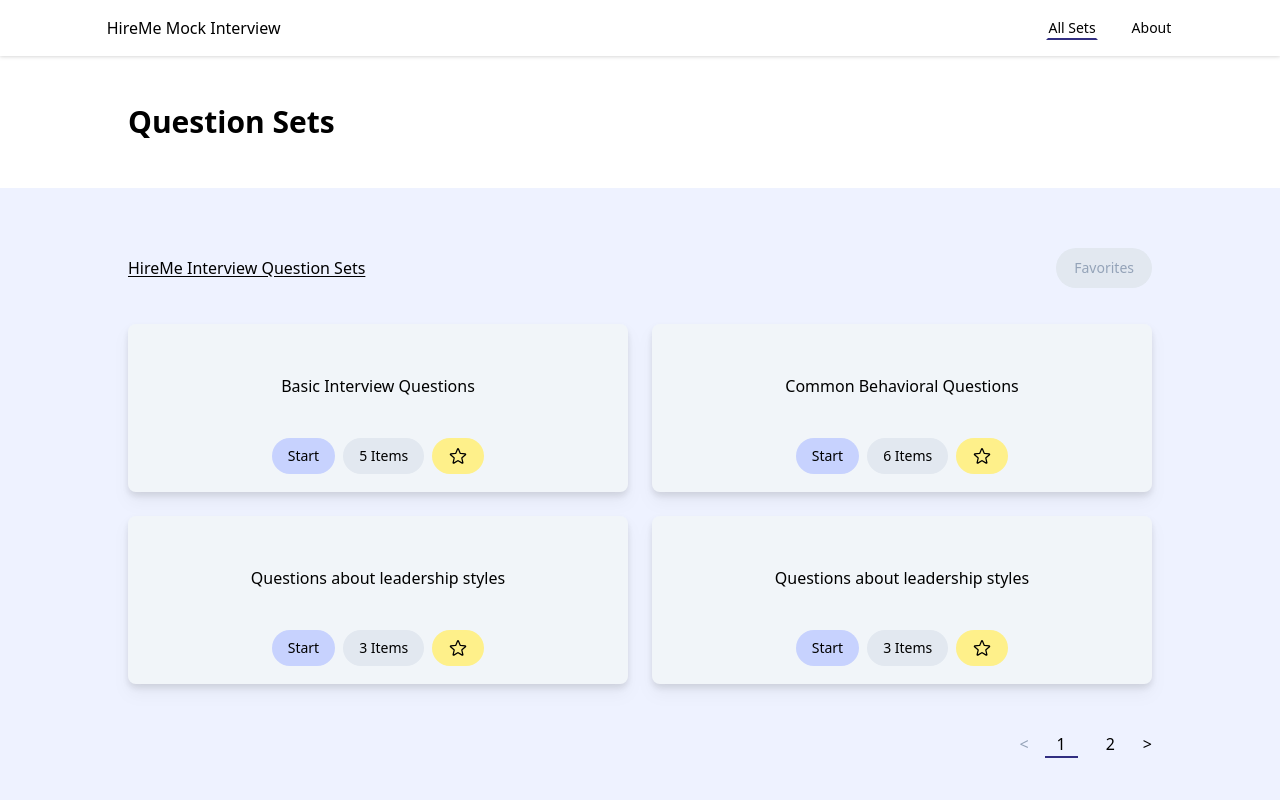
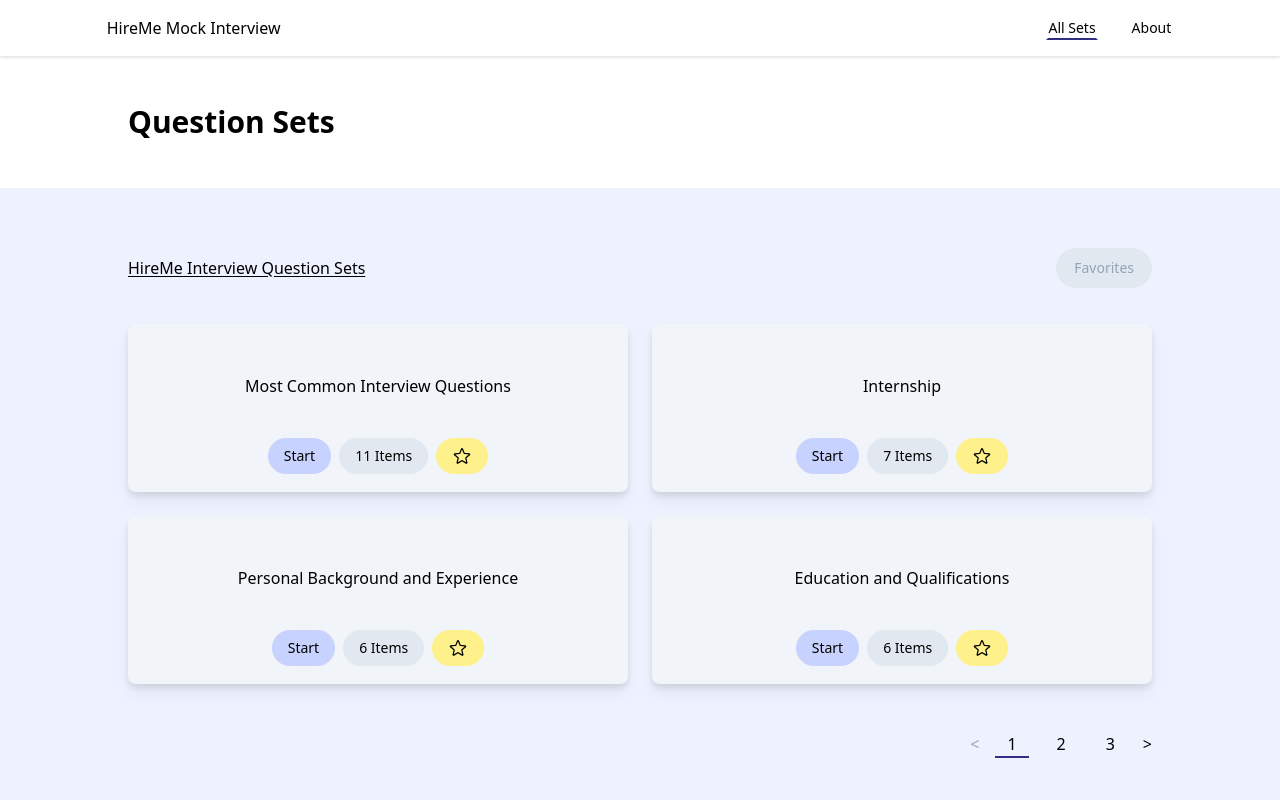
Before and after one commit to jogarbaut/hiremeinterview-react-ts-rtk, a React (Vite) app: page / in a window 1280 px wide. Shown: the top 800 px of the page. Built offline with nearby package versions, Linux system fonts and the light colour scheme.

Commit message:
updated default questions

```diff
--- a/src/data/questionSets.ts
+++ b/src/data/questionSets.ts
@@ -1,37 +1,83 @@
 export const questionSets = [
   {
     id: "1",
-    title: "Basic Interview Questions",
+    title: "Most Common Interview Questions",
     isFavorite: false,
     isCustom: false,
     questions: [
       {
-        id: "11",
+        id: "1",
         question: "Tell me about yourself.",
         isFavorite: false,
         isCustom: false,
       },
       {
-        id: "12",
-        question: "What are your strengths?",
+        id: "2",
+        question:
+          "Why are you applying for this position?",
         isFavorite: false,
         isCustom: false,
       },
       {
-        id: "13",
-        question: "What are your weaknesses?",
+        id: "3",
+        question:
+          "Walk me through your resume.",
         isFavorite: false,
         isCustom: false,
       },
       {
-        id: "14",
-        question: "Why do you want this job?",
+        id: "4",
+        question:
+          "Tell me about your strengths.",
         isFavorite: false,
         isCustom: false,
       },
       {
-        id: "15",
-        question: "What are your short-term and long-term career goals?",
+        id: "5",
+        question:
+          "Tell me about your weaknesses.",
+        isFavorite: false,
+        isCustom: false,
+      },
+      {
+        id: "6",
+        question:
+          "What are the most important things you are looking for in your next role?",
+        isFavorite: false,
+        isCustom: false,
+      },
+      {
+        id: "7",
+        question:
+          "Tell me about a challenge or conflict you've faced at work, and how you dealt with it.",
+        isFavorite: false,
+        isCustom: false,
+      },
+      {
+        id: "8",
+        question:
+          "Where do you see yourself in 5 years?",
+        isFavorite: false,
+        isCustom: false,
+      },
+      {
+        id: "9",
+        question:
+          "What made you apply to this company?",
+        isFavorite: false,
+        isCustom: false,
+      },
+      {
+        id: "10",
+        question:
+          "When can you start?",
+        isFavorite: false,
+        isCustom: false,
+      },
+      {
+        id: "11",
+        question:
+          "Do you have any questions for me (the interviewer)?",
         isFavorite: false,
         isCustom: false,
       },
@@ -39,46 +85,49 @@
   },
   {
     id: "2",
-    title: "Common Behavioral Questions",
+    title: "Internship",
     isFavorite: false,
     isCustom: false,
     questions: [
       {
-        id: "21",
-        question: "Can you describe a time when your work was criticized?",
+        id: "1",
+        question: "Tell me about yourself.",
         isFavorite: false,
         isCustom: false,
       },
       {
-        id: "22",
-        question:
-          "Have you ever been on a team where someone was not completing their work? How did you handle the situation?",
+        id: "2",
+        question: "Why are you interested in this internship?",
         isFavorite: false,
         isCustom: false,
       },
       {
-        id: "23",
-        question: "Describe your method for keeping track of multiple tasks.",
+        id: "3",
+        question: "What skills and experience do you hope to gain during your time as an intern?",
         isFavorite: false,
         isCustom: false,
       },
       {
-        id: "24",
-        question:
-          "Describe a significant challenge you have experience in your career or education. How did you overcome it?",
+        id: "4",
+        question: "Can you tell me about a previous internship or work experience that has prepared you for this role??",
         isFavorite: false,
         isCustom: false,
       },
       {
-        id: "25",
-        question:
-          "How would you approach an assigned task if you were unsure on how to approach it?",
+        id: "5",
+        question: "How do you approach working in a team environment??",
         isFavorite: false,
         isCustom: false,
       },
       {
-        id: "26",
-        question: "How do you prioritize projects under pressure?",
+        id: "6",
+        question: "How do you stay organized and manage your time effectively?",
+        isFavorite: false,
+        isCustom: false,
+      },
+      {
+        id: "7",
+        question: "Can you tell me about a time when you demonstrated strong communication skills in a professional setting?",
         isFavorite: false,
         isCustom: false,
       },
@@ -86,27 +135,46 @@
   },
   {
     id: "3",
-    title: "Questions about leadership styles",
+    title: "Personal Background and Experience",
     isFavorite: false,
     isCustom: false,
     questions: [
       {
-        id: "987",
-        question: "How would you define your leadership style?",
+        id: "1",
+        question: "Tell me about your background and how it has prepared you for this role.",
         isFavorite: false,
         isCustom: false,
       },
       {
-        id: "654",
+        id: "2",
         question:
-          "What would you do if a team member was falling behind in meeting their deadlines?",
+          "What motivates you to pursue this career?",
         isFavorite: false,
         isCustom: false,
       },
       {
-        id: "357",
+        id: "3",
+        question: "What have been some of your most significant accomplishments thus far?",
+        isFavorite: false,
+        isCustom: false,
+      },
+      {
+        id: "4",
         question:
-          "How would you handle a manager asking you to complete work outside of your defined scope?",
+          "Can you tell me about a challenge or obstacle you've faced in your personal or professional life and how you overcame it?",
+        isFavorite: false,
+        isCustom: false,
+      },
+      {
+        id: "5",
+        question:
+          "How would you describe yourself in three words?",
+        isFavorite: false,
+        isCustom: false,
+      },
+      {
+        id: "6",
+        question: "Can you tell me about a time you received constructive feedback, and how you responded to it?",
         isFavorite: false,
         isCustom: false,
       },
@@ -114,27 +182,48 @@
   },
   {
     id: "4",
-    title: "Questions about leadership styles",
+    title: "Education and Qualifications",
     isFavorite: false,
     isCustom: false,
     questions: [
       {
-        id: "987",
-        question: "How would you define your leadership style?",
+        id: "1",
+        question: "What skills or knowledge have you gained through your education or training that are relevant to this role?",
         isFavorite: false,
         isCustom: false,
       },
       {
-        id: "654",
+        id: "2",
         question:
-          "What would you do if a team member was falling behind in meeting their deadlines?",
+          "Why did you choose your particular field of study, and how does it relate to this job?",
         isFavorite: false,
         isCustom: false,
       },
       {
-        id: "357",
+        id: "3",
         question:
-          "How would you handle a manager asking you to complete work outside of your defined scope?",
+          "Can you tell me about any certifications or licenses you have obtained and how they relate to this position?",
+        isFavorite: false,
+        isCustom: false,
+      },
+      {
+        id: "4",
+        question:
+          "What have you learned from your previous internships or work experience that will help you succeed in this role?",
+        isFavorite: false,
+        isCustom: false,
+      },
+      {
+        id: "5",
+        question:
+          "How do you stay up-to-date with industry developments and new technologies?",
+        isFavorite: false,
+        isCustom: false,
+      },
+      {
+        id: "6",
+        question:
+          "What are your future education or professional development goals?",
         isFavorite: false,
         isCustom: false,
       },
@@ -142,27 +231,55 @@
   },
   {
     id: "5",
-    title: "Questions about leadership styles",
+    title: "Career Goals and Aspirations",
     isFavorite: false,
     isCustom: false,
     questions: [
       {
-        id: "987",
-        question: "How would you define your leadership style?",
+        id: "1",
+        question: "Where do you see yourself in five years?",
         isFavorite: false,
         isCustom: false,
       },
       {
-        id: "654",
+        id: "2",
         question:
-          "What would you do if a team member was falling behind in meeting their deadlines?",
+          "What are your long-term career goals?",
         isFavorite: false,
         isCustom: false,
       },
       {
-        id: "357",
+        id: "3",
         question:
-          "How would you handle a manager asking you to complete work outside of your defined scope?",
+          "How does this position fit into your overall career aspirations?",
+        isFavorite: false,
+        isCustom: false,
+      },
+      {
+        id: "4",
+        question:
+          "What are your long-term career goals?",
+        isFavorite: false,
+        isCustom: false,
+      },
+      {
+        id: "5",
+        question:
+          "What are you hoping to gain from this role?",
+        isFavorite: false,
+        isCustom: false,
+      },
+      {
+        id: "6",
+        question:
+          "Can you tell me about a time when you set a goal for yourself and what steps you took to achieve it?",
+        isFavorite: false,
+        isCustom: false,
+      },
+      {
+        id: "7",
+        question:
+          "How do you prioritize your professional goals?",
         isFavorite: false,
         isCustom: false,
       },
@@ -170,27 +287,258 @@
   },
   {
     id: "6",
-    title: "Questions about leadership styles",
+    title: "Technical Skills and Knowledge",
     isFavorite: false,
     isCustom: false,
     questions: [
       {
-        id: "987",
-        question: "How would you define your leadership style?",
+        id: "1",
+        question: "Can you tell me about your experience using specific software or tools required for this role?",
         isFavorite: false,
         isCustom: false,
       },
       {
-        id: "654",
+        id: "2",
         question:
-          "What would you do if a team member was falling behind in meeting their deadlines?",
+          "How do you troubleshoot technical problems?",
         isFavorite: false,
         isCustom: false,
       },
       {
-        id: "357",
+        id: "3",
+        question:
+          "Can you walk me through a technical project you worked on, and what your role was in it?",
+        isFavorite: false,
+        isCustom: false,
+      },
+      {
+        id: "4",
+        question:
+          "How do you stay up-to-date with new technologies and developments in your field?",
+        isFavorite: false,
+        isCustom: false,
+      },
+      {
+        id: "5",
+        question:
+          "What technical skills do you hope to develop further in this role?",
+        isFavorite: false,
+        isCustom: false,
+      },
+    ],
+  },
+  {
+    id: "7",
+    title: "Interpersonal Skills and Teamwork",
+    isFavorite: false,
+    isCustom: false,
+    questions: [
+      {
+        id: "1",
+        question: "Tell me about a time when you had to work with a difficult coworker or supervisor, and how you handled the situation.",
+        isFavorite: false,
+        isCustom: false,
+      },
+      {
+        id: "2",
+        question:
+          "How do you handle disagreements or conflicts with coworkers or team members?",
+        isFavorite: false,
+        isCustom: false,
+      },
+      {
+        id: "3",
         question:
           "How would you handle a manager asking you to complete work outside of your defined scope?",
+        isFavorite: false,
+        isCustom: false,
+      },
+      {
+        id: "4",
+        question:
+          "How do you build strong working relationships with people you work with?",
+        isFavorite: false,
+        isCustom: false,
+      },
+      {
+        id: "5",
+        question:
+          "How do you encourage collaboration and teamwork in a group setting?",
+        isFavorite: false,
+        isCustom: false,
+      },
+      {
+        id: "6",
+        question:
+          "What is your communication style, and how do you adapt it to different situations?",
+        isFavorite: false,
+        isCustom: false,
+      },
+      {
+        id: "7",
+        question:
+          "WHow do you handle criticism or feedback from team members or supervisors?",
+        isFavorite: false,
+        isCustom: false,
+      },
+      {
+        id: "8",
+        question:
+          "How do you prioritize tasks when working with a team?",
+        isFavorite: false,
+        isCustom: false,
+      },
+    ],
+  },
+  {
+    id: "8",
+    title: "Problem-solving and Critical Thinking",
+    isFavorite: false,
+    isCustom: false,
+    questions: [
+      {
+        id: "1",
+        question: "Can you walk me through your process for solving a complex problem?",
+        isFavorite: false,
+        isCustom: false,
+      },
+      {
+        id: "2",
+        question:
+          "How do you approach a problem that you're not sure how to solve?",
+        isFavorite: false,
+        isCustom: false,
+      },
+      {
+        id: "3",
+        question:
+          "How do you determine the root cause of a problem?",
+        isFavorite: false,
+        isCustom: false,
+      },
+      {
+        id: "4",
+        question:
+          "Can you tell me about a time when you had to make a difficult decision?",
+        isFavorite: false,
+        isCustom: false,
+      },
+      {
+        id: "5",
+        question:
+          "How do you balance speed and accuracy when solving a problem?",
+        isFavorite: false,
+        isCustom: false,
+      },
+    ],
+  },
+  {
+    id: "9",
+    title: "Time Management and Organizational Skills",
+    isFavorite: false,
+    isCustom: false,
+    questions: [
+      {
+        id: "1",
+        question: "How do you manage your time when faced with multiple projects or tasks?",
+        isFavorite: false,
+        isCustom: false,
+      },
+      {
+        id: "2",
+        question:
+          "Can you tell me about a time when you had to manage competing priorities?",
+        isFavorite: false,
+        isCustom: false,
+      },
+      {
+        id: "3",
+        question:
+          "How do you stay organized, and what tools or methods do you use?",
+        isFavorite: false,
+        isCustom: false,
+      },
+      {
+        id: "4",
+        question:
+          "How do you ensure that you meet deadlines?",
+        isFavorite: false,
+        isCustom: false,
+      },
+      {
+        id: "5",
+        question:
+          "Can you give an example of a time when you had to reprioritize tasks to meet a deadline?",
+        isFavorite: false,
+        isCustom: false,
+      },
+      {
+        id: "6",
+        question:
+          "How do you plan and schedule your workday?",
+        isFavorite: false,
+        isCustom: false,
+      },
+      {
+        id: "7",
+        question:
+          "How do you handle interruptions or unexpected changes to your schedule?",
+        isFavorite: false,
+        isCustom: false,
+      },
+    ],
+  },
+  {
+    id: "10",
+    title: "Customer Service",
+    isFavorite: false,
+    isCustom: false,
+    questions: [
+      {
+        id: "1",
+        question: "How do you approach difficult or unhappy customers?",
+        isFavorite: false,
+        isCustom: false,
+      },
+      {
+        id: "2",
+        question:
+          "Can you give an example of a time when you went above and beyond to satisfy a customer's needs?",
+        isFavorite: false,
+        isCustom: false,
+      },
+      {
+        id: "3",
+        question:
+          "How do you handle customer complaints or issues?",
+        isFavorite: false,
+        isCustom: false,
+      },
+      {
+        id: "4",
+        question:
+          "How do you ensure that you meet deadlines?",
+        isFavorite: false,
+        isCustom: false,
+      },
+      {
+        id: "5",
+        question:
+          "How do you personalize your service to individual customers?",
+        isFavorite: false,
+        isCustom: false,
+      },
+      {
+        id: "6",
+        question:
+          "How do you handle high-pressure situations in a customer service setting?",
+        isFavorite: false,
+        isCustom: false,
+      },
+      {
+        id: "7",
+        question:
+          "How do you ensure that customers are satisfied with your service?",
         isFavorite: false,
         isCustom: false,
       },
```
